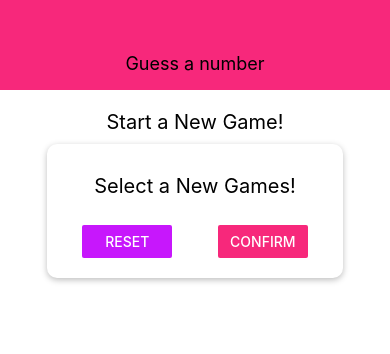
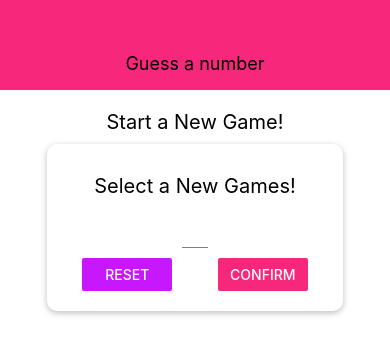
Before and after one commit to adclleva/Learning-React-Native-2-Course-Guessing-Number-App, a React Native app: screen / in a window 390 px wide. Shown: the top 354 px of the page. Built offline with nearby package versions, Linux system fonts and the light colour scheme.

Commit message:
Configuring and styling the the TextInput component

```diff
--- /dev/null
+++ b/components/Input.js
@@ -0,0 +1,23 @@
+import React from "react";
+import { StyleSheet, TextInput } from "react-native";
+
+// this will be the basic UI component for Inputs
+const Input = (props) => {
+  const { style } = props;
+
+  // attributes replace previously placed attributes from right to left
+  return (
+    <TextInput {...props} style={{ ...styles.input, ...style }}></TextInput>
+  );
+};
+
+export default Input;
+
+const styles = StyleSheet.create({
+  input: {
+    height: 30,
+    borderBottomColor: "grey",
+    borderBottomWidth: 1,
+    marginVertical: 10,
+  },
+});
--- a/screens/StartGameScreen.js
+++ b/screens/StartGameScreen.js
@@ -3,6 +3,7 @@
 
 import Card from "../components/Card";
 import Colors from "../constants/colors";
+import Input from "../components/Input";
 
 const StartGameScreen = (props) => {
   return (
@@ -10,7 +11,15 @@
       <Text style={styles.title}>Start a New Game!</Text>
       <Card style={styles.inputContainer}>
         <Text style={styles.title}>Select a New Games!</Text>
-        <TextInput />
+        {/** here is where we implement the custom width to the input */}
+        <Input
+          style={styles.input}
+          blurOnSubmit
+          autoCapitalize="none"
+          autoCorrect={false}
+          keyboardType="number-pad"
+          maxLength={2}
+        />
         <View style={styles.buttonContainer}>
           <View style={styles.button}>
             <Button title="Reset" color={Colors.accent} onPress={() => {}} />
@@ -53,6 +62,14 @@
   button: {
     width: "40%",
   },
+  input: {
+    width: "10%",
+    /**
+     *  we use this textAlign property to have the user text
+     * be shown within the middle
+     **/
+    textAlign: "center",
+  },
 });
 
 export default StartGameScreen;
```
